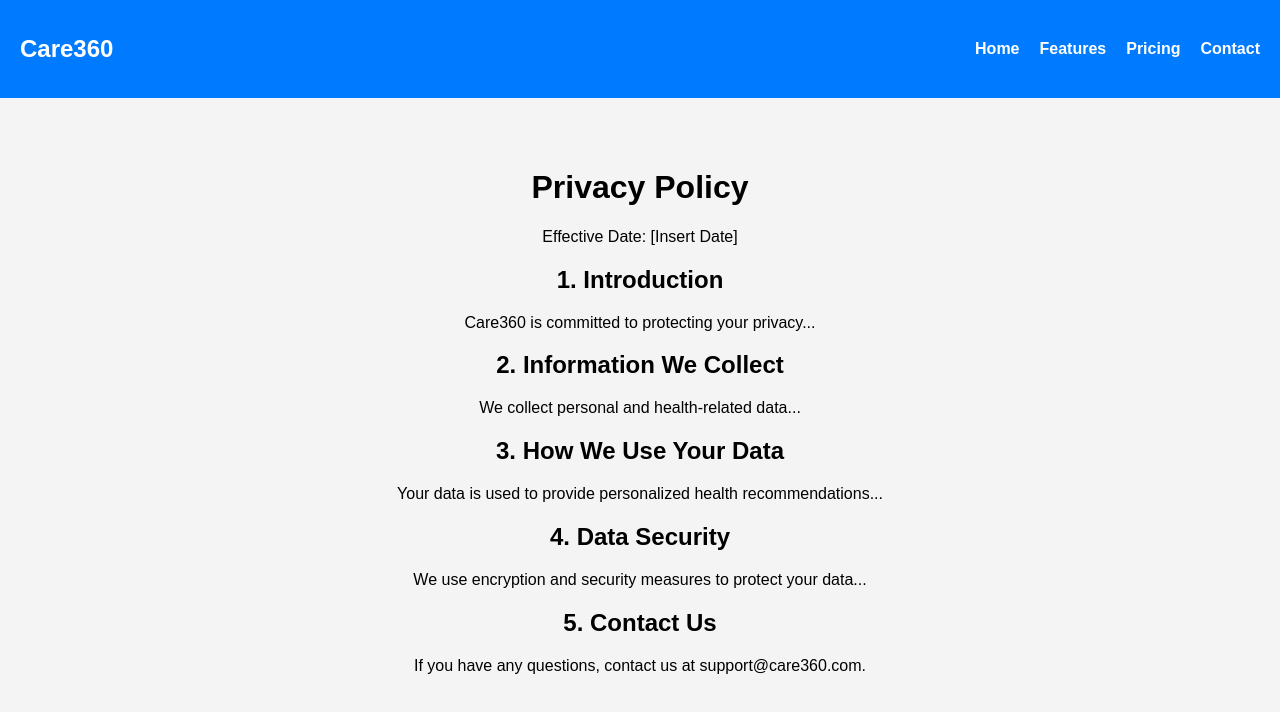
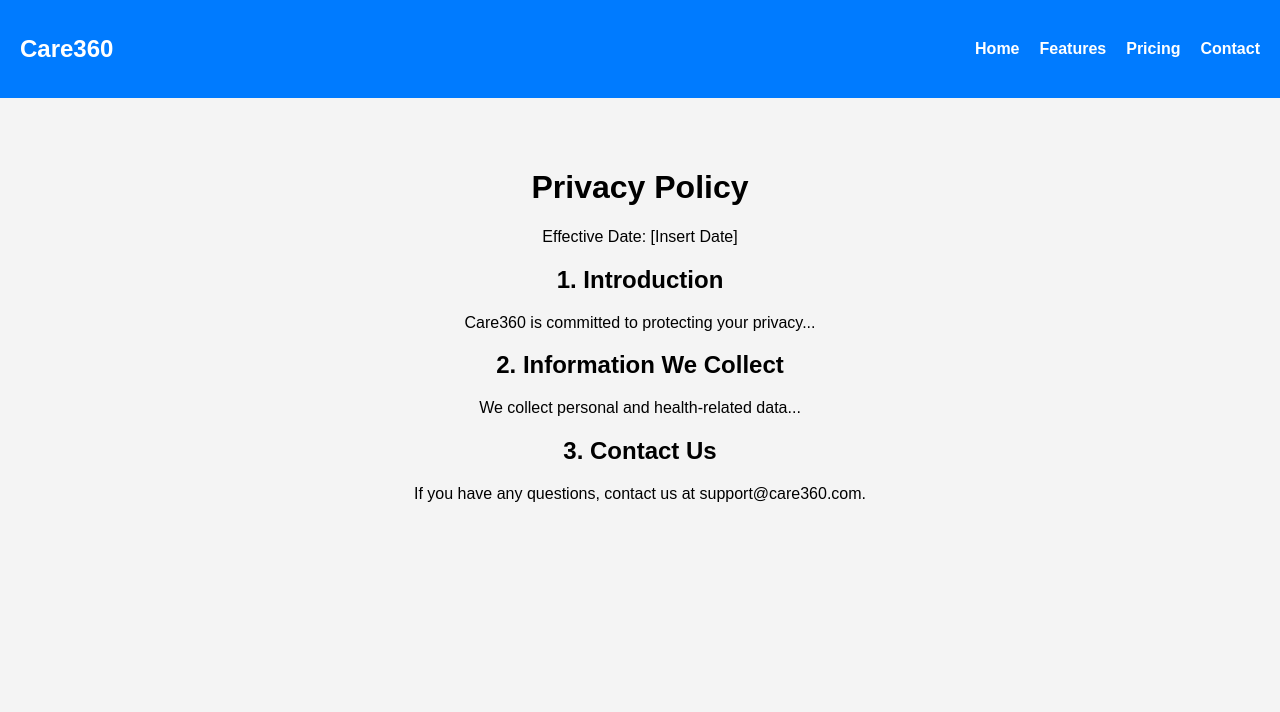
Before and after one commit to tanviyadav011/Care360, a Next.js app: page /privacy-policy in a window 1280 px wide. Shown: the top 712 px of the page. Built offline with nearby package versions, Linux system fonts and the light colour scheme.

Commit message:
Fixed Privacy Policy page routing

```diff
--- a/app/privacy-policy/page.js
+++ b/app/privacy-policy/page.js
@@ -15,17 +15,7 @@ export default function PrivacyPolicy() {
       </section>
 
       <section>
-          <h2>3. How We Use Your Data</h2>
-          <p>Your data is used to provide personalized health recommendations...</p>
-        </section>
-
-        <section>
-          <h2>4. Data Security</h2>
-          <p>We use encryption and security measures to protect your data...</p>
-        </section>
-
-        <section>
-          <h2>5. Contact Us</h2>
+        <h2>3. Contact Us</h2>
         <p>If you have any questions, contact us at support@care360.com.</p>
       </section>
     </main>
```
Lines whose indentation alone changed are shown as unchanged.
